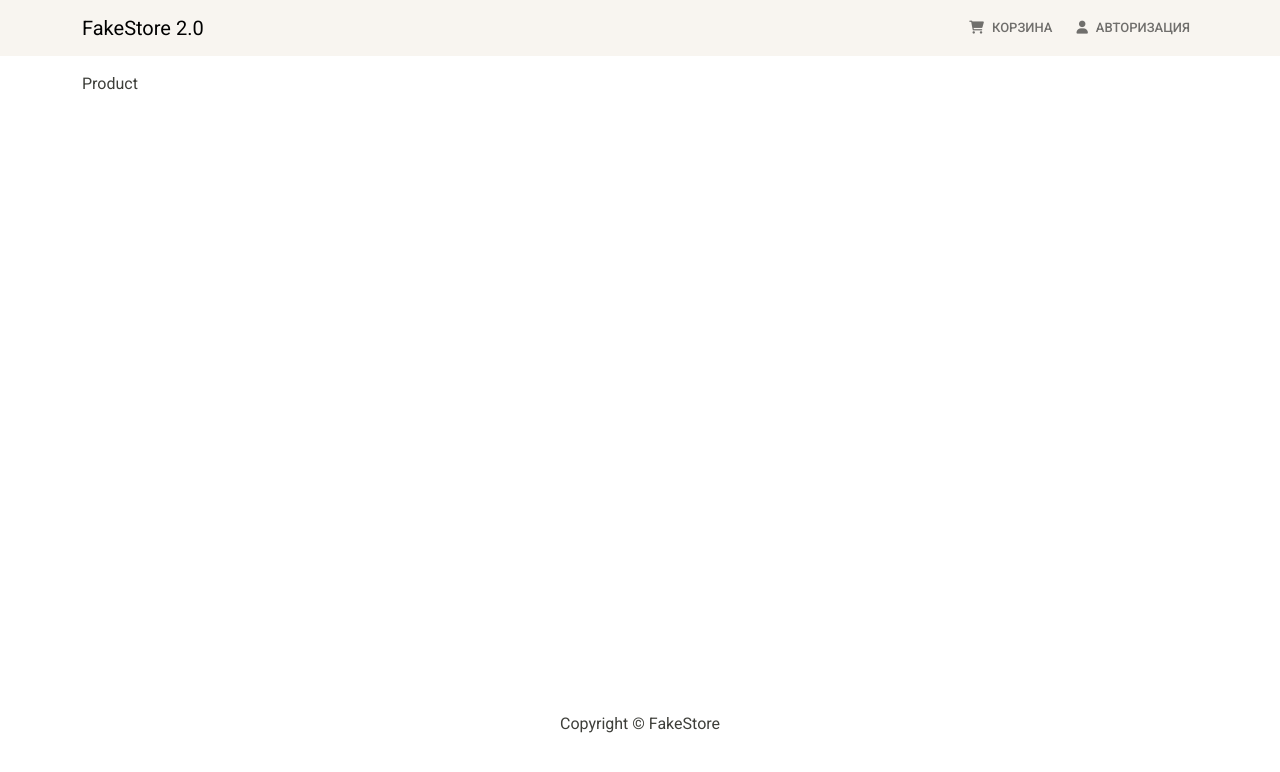
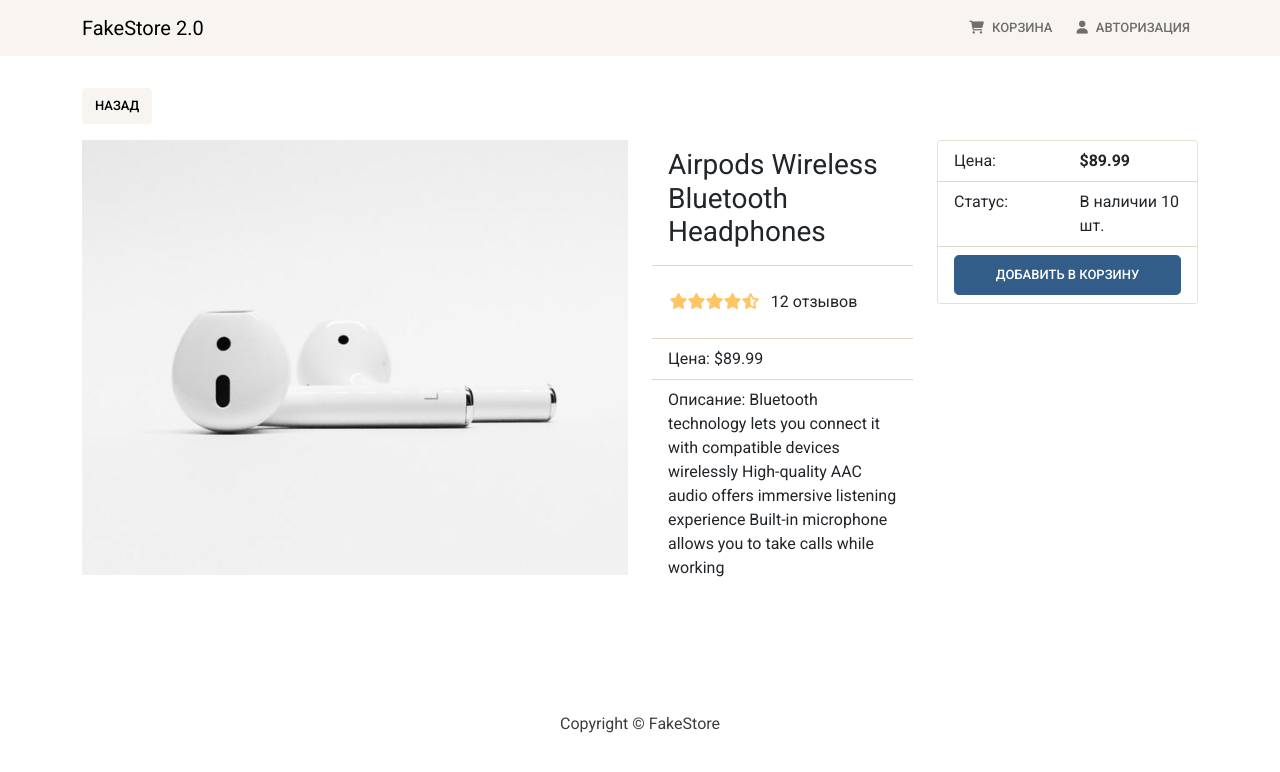
Before and after one commit to GabrielHangor/FakeStore-2.0, a React (Create React App) app in the folder frontend/: page /product/1 in a window 1280 px wide. Shown: the top 772 px of the page. Built offline with nearby package versions, Linux system fonts and the light colour scheme.

Commit message:
ProductScreen layout

```diff
--- a/frontend/src/components/Header.jsx
+++ b/frontend/src/components/Header.jsx
@@ -14,13 +14,13 @@
           <Navbar.Collapse id="basic-navbar-nav">
             <Nav className="ms-auto">
               <LinkContainer to="/cart">
-                <Nav.Link>
+                <Nav.Link active={false}>
                   <i className="fas  fa-shopping-cart px-2"></i>
                   Корзина
                 </Nav.Link>
               </LinkContainer>
               <LinkContainer to="/login">
-                <Nav.Link>
+                <Nav.Link active={false}>
                   <i className="fas fa-user px-2"></i>
                   Авторизация
                 </Nav.Link>
--- a/frontend/src/screens/ProductScreen.jsx
+++ b/frontend/src/screens/ProductScreen.jsx
@@ -1,7 +1,75 @@
 import React from 'react';
+import { Link, useParams } from 'react-router-dom';
+import { Row, Col, Image, ListGroup, Card, Button } from 'react-bootstrap';
+import Rating from '../components/Rating';
+import products from '../products';
 
 const ProductScreen = () => {
-  return <div>Product</div>;
+  const params = useParams();
+
+  const product = products.find((product) => product._id === params.id);
+  return (
+    <>
+      <Link className="btn btn-light my-3" to="/">
+        Назад
+      </Link>
+      <Row>
+        <Col md={6}>
+          <Image src={product.image} alt={product.name} fluid />
+        </Col>
+        <Col md={3}>
+          <ListGroup variant="flush">
+            <ListGroup.Item>
+              <h3>{product.name}</h3>
+            </ListGroup.Item>
+            <ListGroup.Item>
+              <Rating
+                value={product.rating}
+                text={`${product.numReviews} отзывов`}
+                color={'#ffc565'}
+              />
+            </ListGroup.Item>
+            <ListGroup.Item>Цена: ${product.price}</ListGroup.Item>
+            <ListGroup.Item>Описание: {product.description}</ListGroup.Item>
+          </ListGroup>
+        </Col>
+        <Col md={3}>
+          <Card>
+            <ListGroup variant="flush">
+              <ListGroup.Item>
+                <Row>
+                  <Col>Цена:</Col>
+                  <Col>
+                    <strong>${product.price}</strong>
+                  </Col>
+                </Row>
+              </ListGroup.Item>
+              <ListGroup.Item>
+                <Row>
+                  <Col>Статус:</Col>
+                  <Col>
+                    {product.countInStock > 0
+                      ? `В наличии ${product.countInStock} шт.`
+                      : 'Нет в наличии'}
+                  </Col>
+                </Row>
+              </ListGroup.Item>
+              <ListGroup.Item>
+                <Button
+                  className="w-100"
+                  disabled={product.countInStock === 0}
+                  size="lg"
+                  type="button"
+                >
+                  Добавить в корзину
+                </Button>
+              </ListGroup.Item>
+            </ListGroup>
+          </Card>
+        </Col>
+      </Row>
+    </>
+  );
 };
 
 export default ProductScreen;
--- a/frontend/src/styles/index.css
+++ b/frontend/src/styles/index.css
@@ -12,5 +12,9 @@
 }
 
 .rating span {
-  margin: 0.2rem;
+  margin: 0.1rem;
 }
+
+body {
+  overflow-y: overlay;
+}
```
